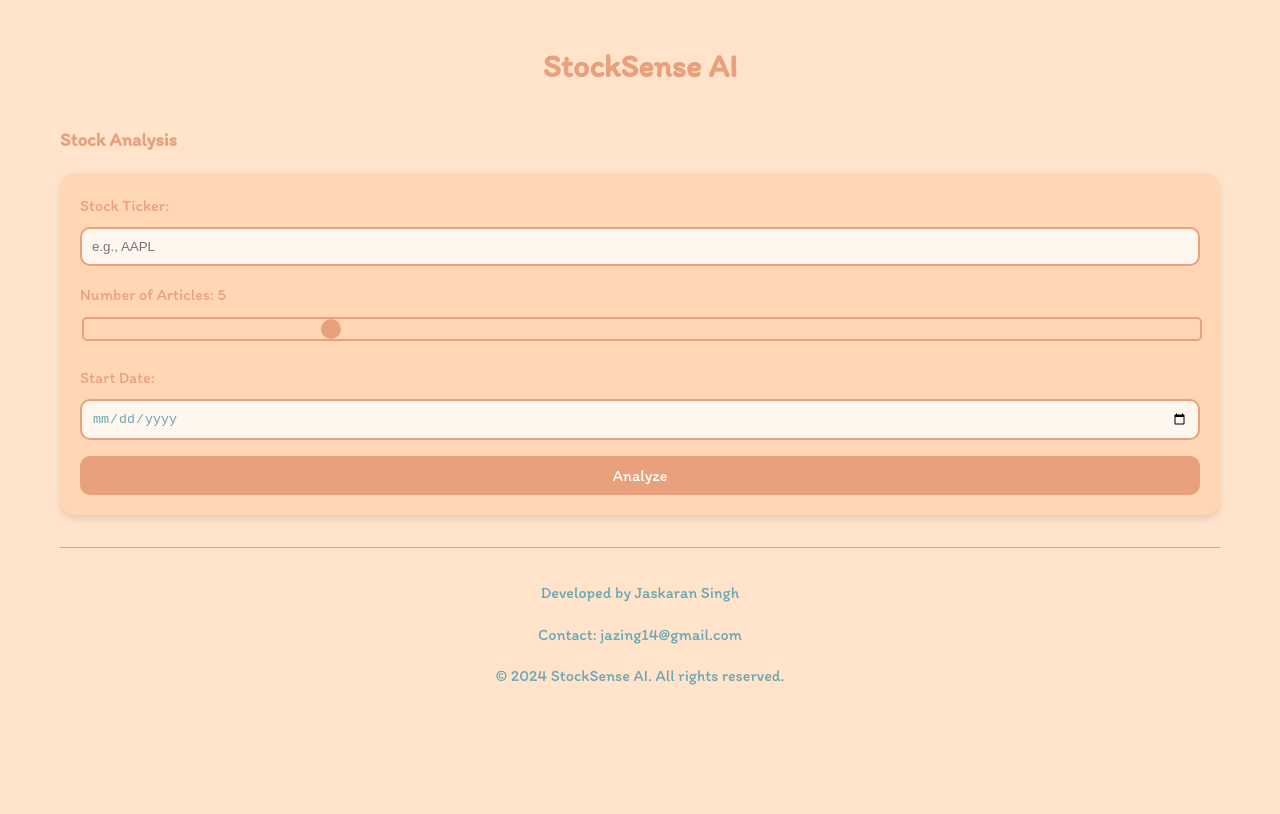
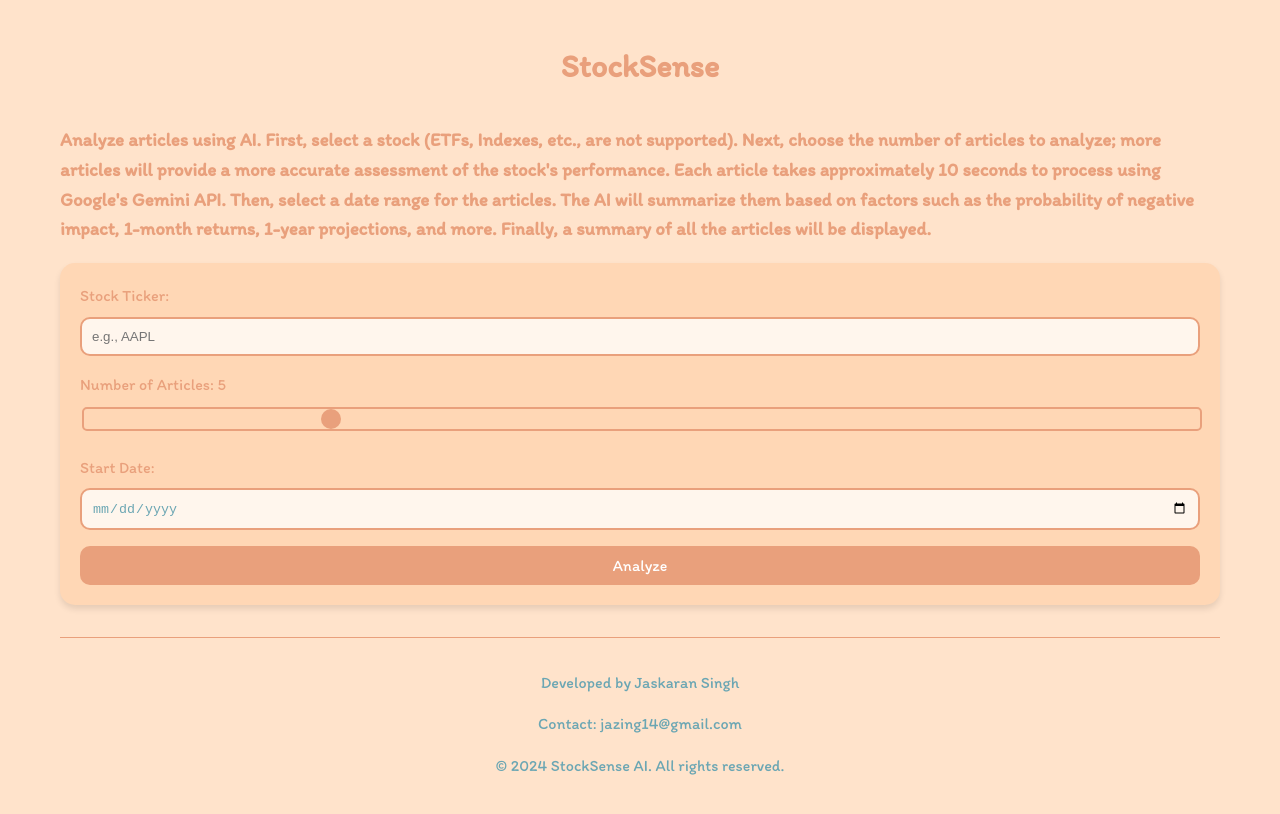
Before and after one commit to JaskaranSinghWork/StockNewsAnalyseFrontend, a React (Create React App) app: page / in a window 1280 px wide. Built offline with nearby package versions, Linux system fonts and the light colour scheme.

Commit message:
Update App.js

```diff
--- a/src/App.js
+++ b/src/App.js
@@ -147,11 +147,13 @@ function App() {
   return (
     <div className="App">
       <header className="App-header">
-        <h1>StockSense AI</h1>
+        <h1>StockSense</h1>
       </header>
 
       <div className="analysis-form">
-        <h3>Stock Analysis</h3>
+        <h3>
+        Analyze articles using AI. First, select a stock (ETFs, Indexes, etc., are not supported). Next, choose the number of articles to analyze; more articles will provide a more accurate assessment of the stock's performance. Each article takes approximately 10 seconds to process using Google's Gemini API. Then, select a date range for the articles. The AI will summarize them based on factors such as the probability of negative impact, 1-month returns, 1-year projections, and more. Finally, a summary of all the articles will be displayed.
+       </h3>
         <form onSubmit={handleSubmit} className="search-form">
           <div className="form-group">
             <label htmlFor="stockTicker">Stock Ticker:</label>
```
